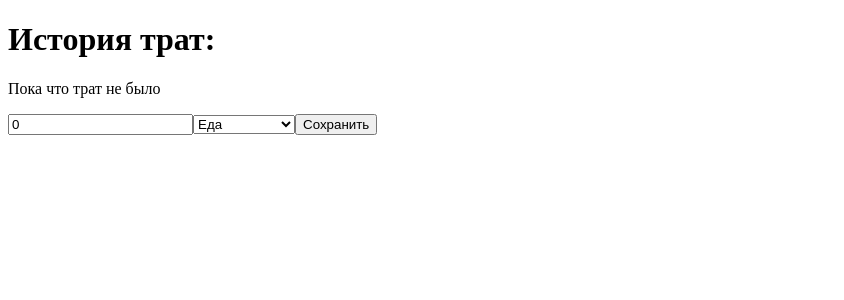
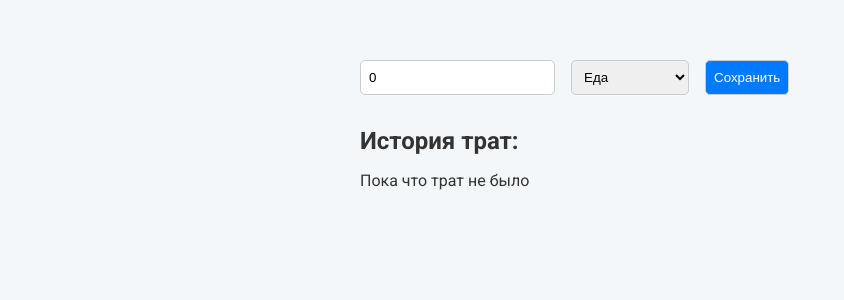
Before and after one commit to D1flector/Expense-Tracker, a React (Vite) app: page / in a window 1280 px wide. Shown: the top 300 px of the page, without its empty margins (0-844 px from the left). Built offline with nearby package versions, Linux system fonts and the light colour scheme.

Commit message:
feat: добавлены стили

```diff
--- a/src/App.tsx
+++ b/src/App.tsx
@@ -4,10 +4,10 @@ import ExpenseForm from "./components/ExpenseForm"
 function App() {
 
   return (
-    <>
+    <div className="app-container">
+      <ExpenseForm />
       <ExpenseList />
-      <ExpenseForm />
-    </>
+    </div>
   )
 }
 
--- a/src/components/ExpenseForm.tsx
+++ b/src/components/ExpenseForm.tsx
@@ -1,6 +1,7 @@
 import { useState, type FormEvent } from "react";
 import useExpenseStore from "../store/useExpenseStore";
 import type { Category } from "../types";
+import '../styles/ExpenseForm.scss'
 
 const ExpenseForm = () => {
 
--- a/src/components/ExpenseList.tsx
+++ b/src/components/ExpenseList.tsx
@@ -1,4 +1,5 @@
 import useExpenseStore from "../store/useExpenseStore";
+import '../styles/ExpenseList.scss'
 
 const ExpenseList = () => {
 
--- /dev/null
+++ b/src/styles/ExpenseForm.scss
@@ -0,0 +1,21 @@
+form {
+  display: flex;
+  gap: 1rem;
+  margin-bottom: 2rem;
+
+  input, select, button {
+    padding: 0.5rem;
+    border-radius: 5px;
+    border: 1px solid #ccc;
+  }
+
+  button {
+    background-color: #007bff;
+    color: white;
+    cursor: pointer;
+
+    &:hover {
+      background-color: #0056b3;
+    }
+  }
+}
--- /dev/null
+++ b/src/styles/ExpenseList.scss
@@ -0,0 +1,34 @@
+h1 {
+  font-size: 1.5rem;
+  margin-bottom: 1rem;
+}
+
+ul {
+  list-style-type: none;
+  padding: 0;
+
+  li {
+    display: flex;
+    justify-content: space-between;
+    align-items: center;
+    padding: 0.5rem;
+    border-bottom: 1px solid #eee;
+
+    p {
+      margin: 0;
+    }
+
+    button {
+      background-color: #dc3545;
+      color: white;
+      border: none;
+      padding: 0.3rem 0.6rem;
+      border-radius: 5px;
+      cursor: pointer;
+
+      &:hover {
+        background-color: #c82333;
+      }
+    }
+  }
+}
--- a/src/styles/index.scss
+++ b/src/styles/index.scss
@@ -0,0 +1,31 @@
+@import url('https://fonts.googleapis.com/css2?family=Roboto:wght@400;500;700&display=swap');
+
+$primary-color: #007bff;
+$primary-color-hover: #0056b3;
+$danger-color: #dc3545;
+$danger-color-hover: #c82333;
+$success-color: #28a745;
+$background-color: #f4f7f9;
+$card-background-color: #ffffff;
+$text-color: #333;
+$text-color-light: #6c757d;
+$border-color: #dee2e6;
+$border-radius: 8px;
+$card-shadow: 0 4px 8px rgba(0, 0, 0, 0.05);
+
+body {
+  margin: 0;
+  font-family: 'Roboto', sans-serif;
+  background-color: $background-color;
+  color: $text-color;
+}
+
+* {
+  box-sizing: border-box;
+}
+
+.app-container {
+  max-width: 600px;
+  margin: 40px auto;
+  padding: 20px;
+}
```
